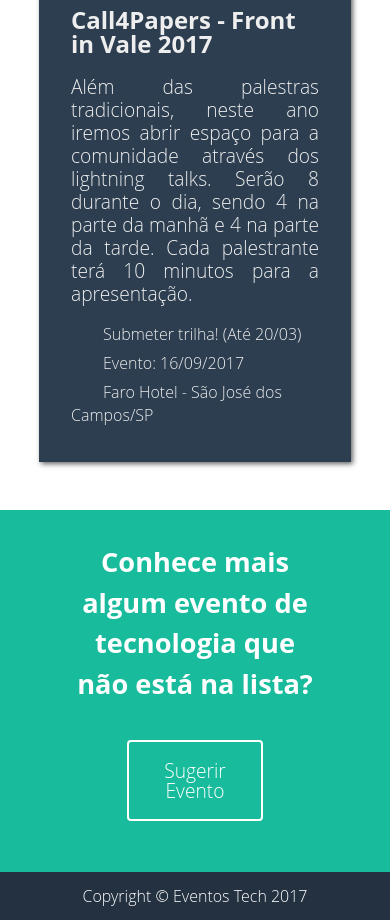
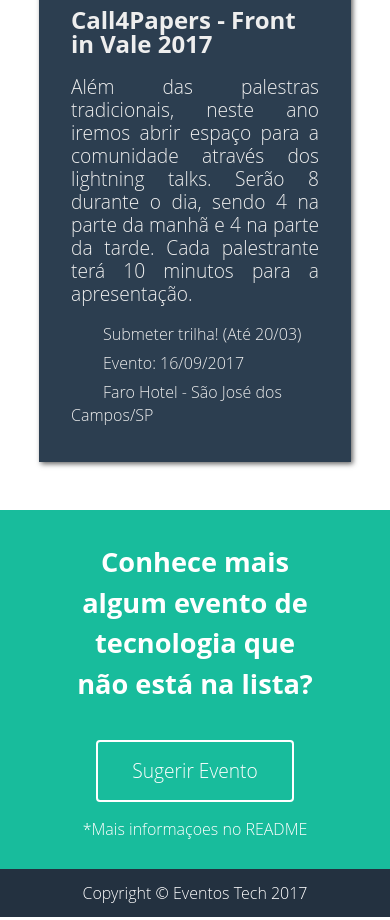
Before and after one commit to FernandaBernardo/eventos-tech, a plain HTML site: page index.html in a window 390 px wide. Shown: the part 7529-8449 px from the top of the page. Drawn offline with Linux system fonts and the light colour scheme; a web font is replaced by a local one.

Commit message:
ajustes finais

```diff
--- a/index.html
+++ b/index.html
@@ -215,6 +215,7 @@
 		<section id="sugerir-evento" class="container">
 			<h3 class="title">Conhece mais algum evento de tecnologia que não está na lista?</h3>
 			<a class="new-event" href="https://github.com/fernandabernardo/eventos-tech/issues">Sugerir Evento</a>
+			<span>*Mais informaçoes no <a href="https://github.com/fernandabernardo/eventos-tech">README</a></span>
 		</section>
 	</main>
 	<footer class="container">
--- a/main.css
+++ b/main.css
@@ -262,6 +262,15 @@ a {
 	font-size: 1.7em;
 }
 
+#sugerir-evento span {
+	text-align: center;
+	display: block;
+}
+
+#sugerir-evento span a:hover {
+	text-decoration: underline;
+}
+
 .new-event {
 	border: 2px solid #fff;
 	padding: 1em;
@@ -284,6 +293,10 @@ a {
 		padding-left: 1em;
 		padding-right: 1em;
 	}
+
+	.new-event {
+		width: 50%;
+	}
 }
 
 /* FOOTER */
```
